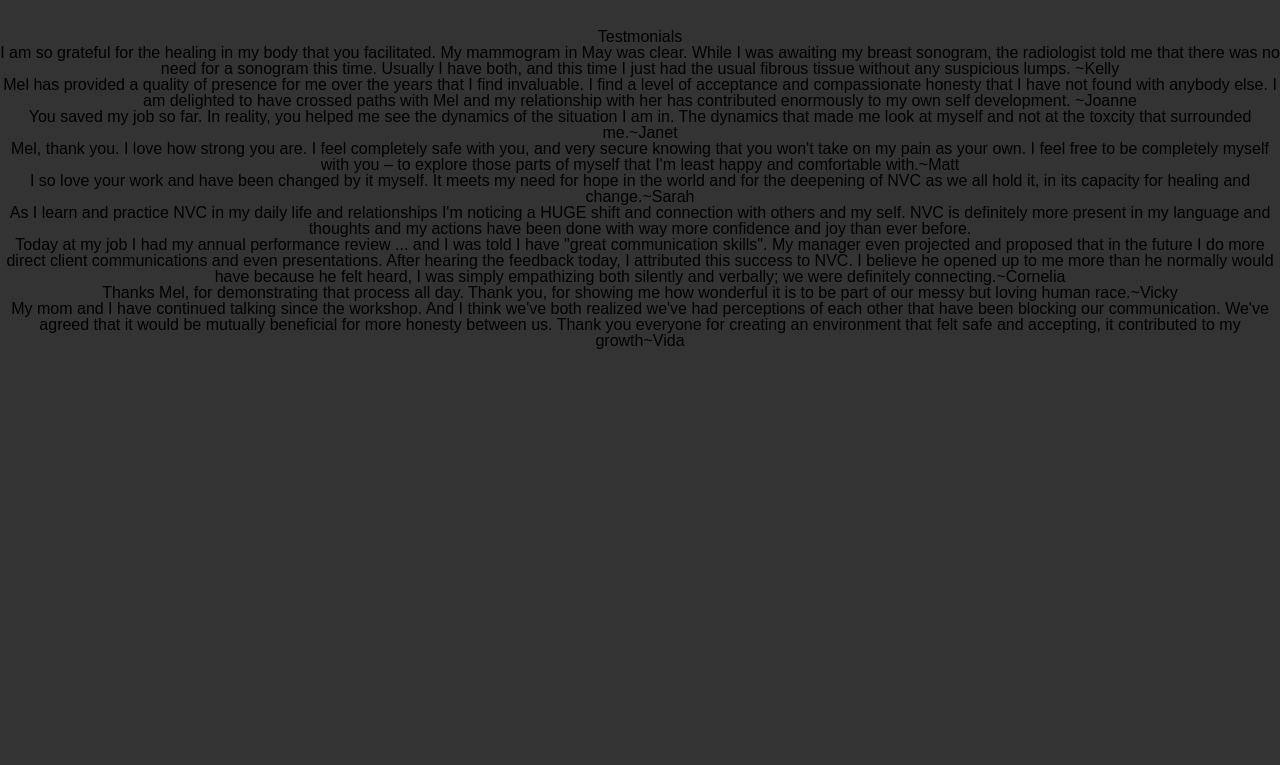
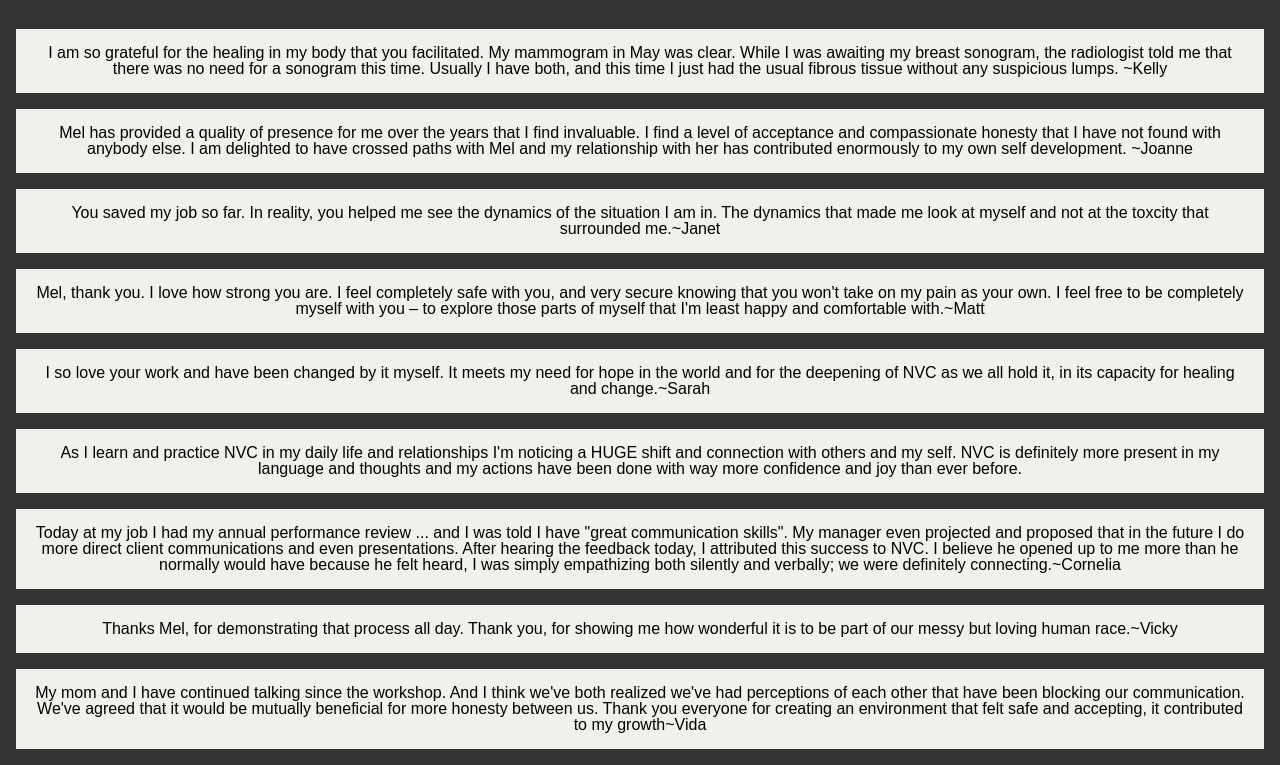
Before and after one commit to applena/dnadialogues, a plain HTML site: page testmonials.html in a window 1280 px wide. Shown: the part 81-846 px from the top of the page. Before the commit the page ends 800 px from the top, so only its background shows below. Drawn offline with Linux system fonts and the light colour scheme.

Commit message:
basic site and styles complete

```diff
--- a/style.css
+++ b/style.css
@@ -155,3 +155,23 @@ button a {
 #about-content p {
   margin-top: 1em;
 }
+
+.card-container {
+  padding: 1em;
+}
+
+.what-is-nvc p {
+  margin-top: 1em;
+}
+
+.what-is-nvc h3 {
+  font-weight: bold;
+}
+
+#resources p {
+  margin-top: 1em;
+}
+
+#resources h3 {
+  font-weight: bold;
+}
--- a/testmonials.html
+++ b/testmonials.html
@@ -39,46 +39,93 @@
     <div id="content">
       <div class="center">
 
-        <h1>Testmonials</h1>
+        <div class="card">
+          <div class="card-container">
+            I am so grateful for the healing in my body that you facilitated. My mammogram in May was clear. While I was
+            awaiting my breast sonogram, the radiologist told me that there was no need for a sonogram this time.
+            Usually
+            I have both, and this time I just had the usual fibrous tissue without any suspicious lumps. <span
+              class="small">~Kelly</span>
+          </div>
+        </div>
 
-        <p>I am so grateful for the healing in my body that you facilitated. My mammogram in May was clear. While I was
-          awaiting my breast sonogram, the radiologist told me that there was no need for a sonogram this time. Usually
-          I have both, and this time I just had the usual fibrous tissue without any suspicious lumps. <span
-            class="small">~Kelly</span></p>
+        <div class="card">
+          <div class="card-container">
+            Mel has provided a quality of presence for me over the years that I find invaluable. I find a level of
+            acceptance and compassionate honesty that I have not found with anybody else. I am delighted to have
+            crossed
+            paths with Mel and my relationship with her has contributed enormously to my own self development. <span
+              class="small">~Joanne</span>
+          </div>
+        </div>
 
-        <p>Mel has provided a quality of presence for me over the years that I find invaluable. I find a level of
-          acceptance and compassionate honesty that I have not found with anybody else. I am delighted to have crossed
-          paths with Mel and my relationship with her has contributed enormously to my own self development. <span
-            class="small">~Joanne</span></p>
+        <div class="card">
+          <div class="card-container">
+            You saved my job so far. In reality, you helped me see the dynamics of the situation I am in. The
+            dynamics
+            that made me look at myself and not at the toxcity that surrounded me.<span class="small">~Janet</span>
+          </div>
+        </div>
 
-        <p>You saved my job so far. In reality, you helped me see the dynamics of the situation I am in. The dynamics
-          that made me look at myself and not at the toxcity that surrounded me.<span class="small">~Janet</span></p>
+        <div class="card">
+          <div class="card-container">
+            Mel, thank you. I love how strong you are. I feel completely safe with you, and very secure knowing that
+            you
+            won't take on my pain as your own. I feel free to be completely myself with you – to explore those parts
+            of
+            myself that I'm least happy and comfortable with.<span class="small">~Matt</span>
+          </div>
+        </div>
 
-        <p>Mel, thank you. I love how strong you are. I feel completely safe with you, and very secure knowing that you
-          won't take on my pain as your own. I feel free to be completely myself with you – to explore those parts of
-          myself that I'm least happy and comfortable with.<span class="small">~Matt</span></p>
+        <div class="card">
+          <div class="card-container">
+            I so love your work and have been changed by it myself. It meets my need for hope in the world and for
+            the
+            deepening of NVC as we all hold it, in its capacity for healing and change.<span class="small">~Sarah
+            </span>
+          </div>
+        </div>
 
-        <p>I so love your work and have been changed by it myself. It meets my need for hope in the world and for the
-          deepening of NVC as we all hold it, in its capacity for healing and change.<span class="small">~Sarah </span>
-        </p>
+        <div class="card">
+          <div class="card-container">
+            As I learn and practice NVC in my daily life and relationships I'm noticing a HUGE shift and connection
+            with
+            others and my self. NVC is definitely more present in my language and thoughts and my actions have been
+            done
+            with way more confidence and joy than ever before.
+          </div>
+        </div>
 
-        <p>As I learn and practice NVC in my daily life and relationships I'm noticing a HUGE shift and connection with
-          others and my self. NVC is definitely more present in my language and thoughts and my actions have been done
-          with way more confidence and joy than ever before.</p>
+        <div class="card">
+          <div class="card-container">
+            Today at my job I had my annual performance review ... and I was told I have "great communication
+            skills". My
+            manager even projected and proposed that in the future I do more direct client communications and even
+            presentations. After hearing the feedback today, I attributed this success to NVC. I believe he opened
+            up to
+            me more than he normally would have because he felt heard, I was simply empathizing both silently and
+            verbally; we were definitely connecting.<span class="small">~Cornelia </span>
+          </div>
+        </div>
 
-        <p>Today at my job I had my annual performance review ... and I was told I have "great communication skills". My
-          manager even projected and proposed that in the future I do more direct client communications and even
-          presentations. After hearing the feedback today, I attributed this success to NVC. I believe he opened up to
-          me more than he normally would have because he felt heard, I was simply empathizing both silently and
-          verbally; we were definitely connecting.<span class="small">~Cornelia </span></p>
+        <div class="card">
+          <div class="card-container">
+            Thanks Mel, for demonstrating that process all day. Thank you, for showing me how wonderful it is to be
+            part
+            of our messy but loving human race.<span class="small">~Vicky</span>
+          </div>
+        </div>
 
-        <p>Thanks Mel, for demonstrating that process all day. Thank you, for showing me how wonderful it is to be part
-          of our messy but loving human race.<span class="small">~Vicky</span></p>
-
-        <p>My mom and I have continued talking since the workshop. And I think we've both realized we've had perceptions
-          of each other that have been blocking our communication. We've agreed that it would be mutually beneficial for
-          more honesty between us. Thank you everyone for creating an environment that felt safe and accepting, it
-          contributed to my growth<span class="small">~Vida</span></p>
+        <div class="card">
+          <div class="card-container">
+            My mom and I have continued talking since the workshop. And I think we've both realized we've had
+            perceptions
+            of each other that have been blocking our communication. We've agreed that it would be mutually
+            beneficial for
+            more honesty between us. Thank you everyone for creating an environment that felt safe and accepting, it
+            contributed to my growth<span class="small">~Vida</span>
+          </div>
+        </div>
 
       </div>
     </div>
```
Also changed, not shown: resources.html (+116 -55 lines), whatIsNVC.html (+58 -28 lines).
